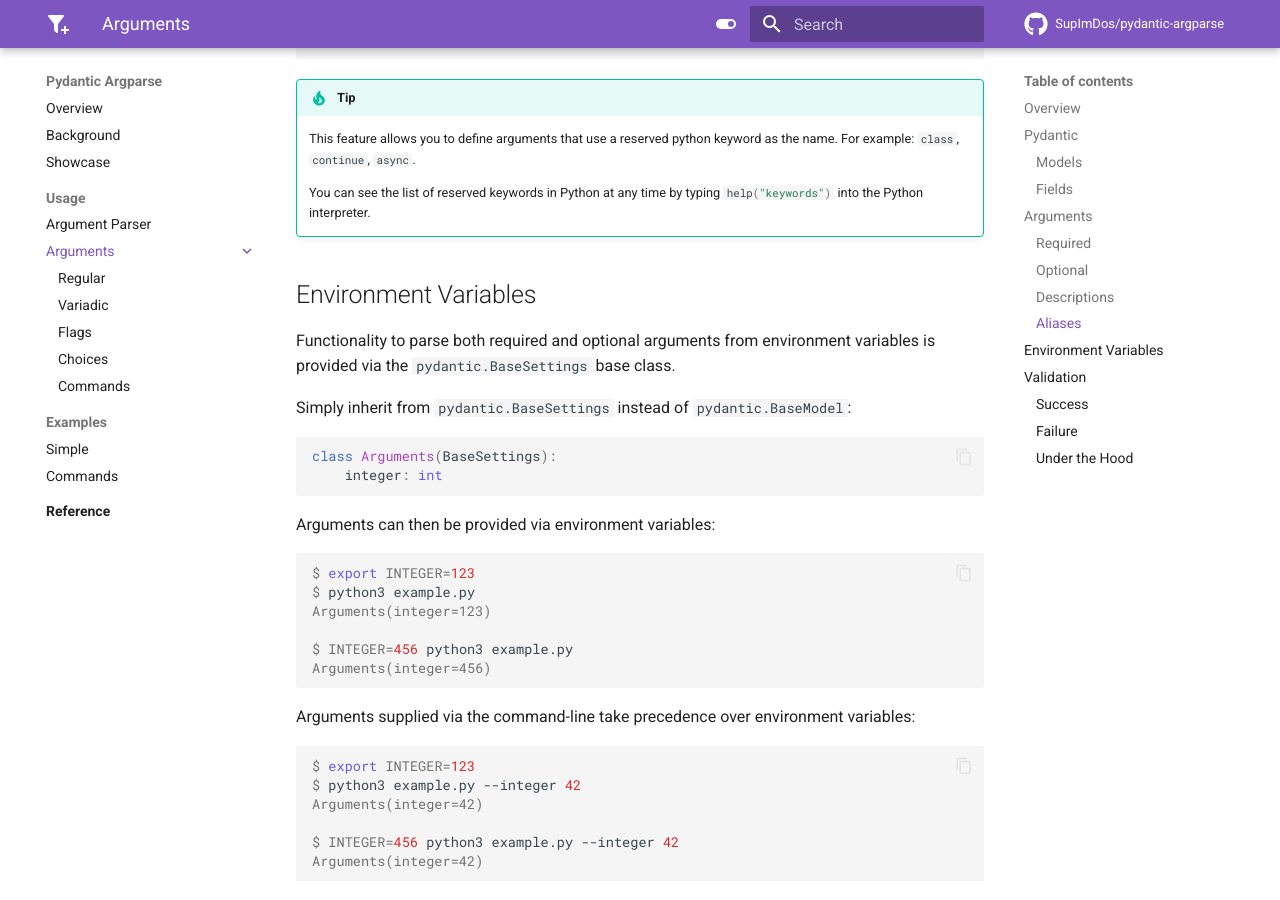
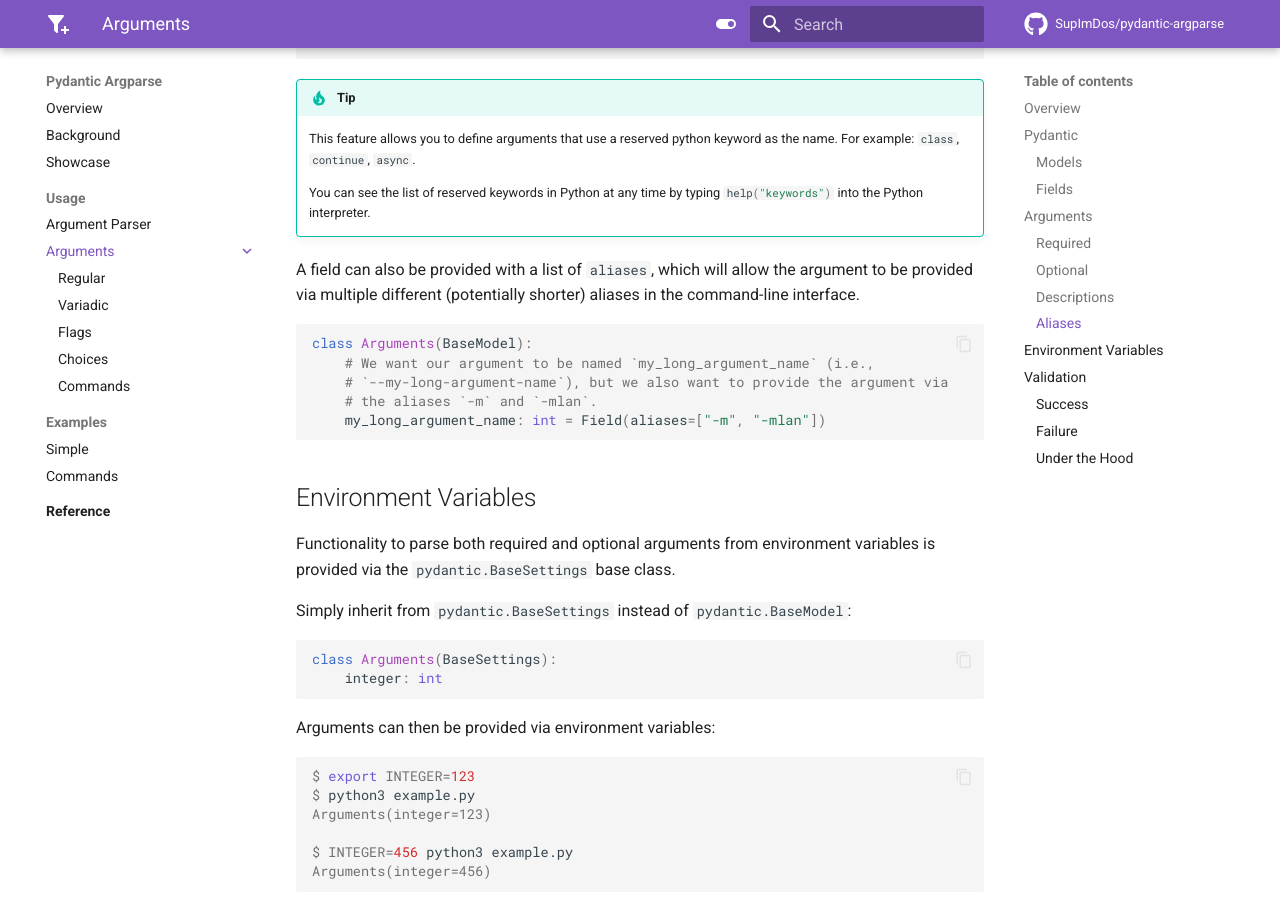
Before and after one commit to SupImDos/pydantic-argparse, an MkDocs documentation site: the page built from docs/usage/arguments/index.md, in a window 1280 px wide and 900 px high, scrolled down 2546 px. Built offline with MkDocs 1.6.1 and Material for MkDocs 9.7.7, drawn with Linux system fonts in a browser that asks for light colours; comment, search, counter and statistics services are not loaded.

Commit message:
Add `aliases` docs.

````diff
--- a/docs/usage/arguments/index.md
+++ b/docs/usage/arguments/index.md
@@ -110,6 +110,18 @@ class Arguments(BaseModel):
 
     You can see the list of reserved keywords in Python at any time by typing
     `:::python help("keywords")` into the Python interpreter.
+
+A field can also be provided with a list of `aliases`, which will allow the
+argument to be provided via multiple different (potentially shorter) aliases in
+the command-line interface.
+
+```python
+class Arguments(BaseModel):
+    # We want our argument to be named `my_long_argument_name` (i.e.,
+    # `--my-long-argument-name`), but we also want to provide the argument via
+    # the aliases `-m` and `-mlan`.
+    my_long_argument_name: int = Field(aliases=["-m", "-mlan"])
+```
 
 ## Environment Variables
 Functionality to parse both required and optional arguments from environment
````
